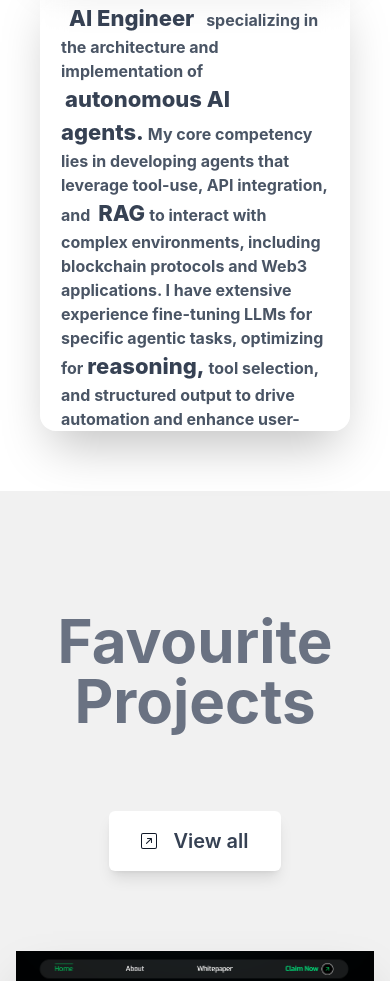
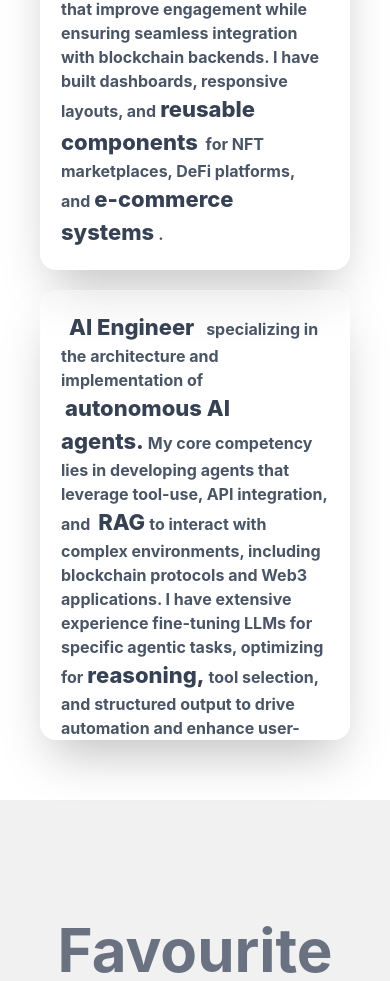
Before and after one commit to akorede12/MyPortfolio, a Next.js app: page / in a window 390 px wide. Shown: the part 2044-3025 px from the top of the page. Built offline with nearby package versions, Linux system fonts and the light colour scheme; no server answers.

Commit message:
ui tweaks

```diff
--- a/components/Skills.js
+++ b/components/Skills.js
@@ -28,7 +28,7 @@ export default function Skills() {
 
                 <div
                     id="Blockchain"
-                    className={`relative bg-white/10 backdrop-blur-md border shadow-2xl border-white/20 rounded-2xl p-5 w-full sm:pb-5 h-[450px] overflow-hidden text-[16px] font-bold transition-all duration-1000 ${isVisible ? 'opacity-100 translate-y-0' : 'opacity-0 translate-y-20'}`}
+                    className={`relative bg-white/10 backdrop-blur-md border shadow-2xl border-white/20 rounded-2xl p-5 w-full sm:pb-5 h-auto md:h-[450px] overflow-hidden text-[16px] font-bold transition-all duration-1000 ${isVisible ? 'opacity-100 translate-y-0' : 'opacity-0 translate-y-20'}`}
                     onMouseEnter={() => setHoveredSkill("Blockchain")}
                     onMouseLeave={() => setHoveredSkill(null)}
                 >
@@ -70,7 +70,7 @@ export default function Skills() {
 
                 <div
                     id="Frontend"
-                    className={`relative bg-white/10 backdrop-blur-md border shadow-2xl border-white/20 rounded-2xl p-5 w-full sm:pb-5 h-[450px] overflow-hidden text-[16px] font-bold transition-all duration-1000 ${isVisible ? 'opacity-100 translate-y-0' : 'opacity-0 translate-y-20'}`}
+                    className={`relative bg-white/10 backdrop-blur-md border shadow-2xl border-white/20 rounded-2xl p-5 w-full sm:pb-5 h-auto md:h-[450px] overflow-hidden text-[16px] font-bold transition-all duration-1000 ${isVisible ? 'opacity-100 translate-y-0' : 'opacity-0 translate-y-20'}`}
                     style={{ transitionDelay: '300ms' }}
                     onMouseEnter={() => setHoveredSkill("Frontend")}
                     onMouseLeave={() => setHoveredSkill(null)}
@@ -102,11 +102,11 @@ export default function Skills() {
                     >
                         <h2 className="font-bold text-sm my-1">Programming Languages:</h2>
                         <p className="font-semibold">JavaScript (ES6+), TypeScript, HTML & CSS</p>
+                        <h2 className="font-bold  my-1">Node.js</h2>
                         <h2 className="font-bold text-sm my-1">Frontend & UI Development:</h2>
                         <p>React, Next.js, Material UI, Tailwind CSS</p>
                         <h2 className="font-bold text-sm my-1">Design & Prototyping:</h2>
-                        <p> Figma, Adobe Creative Cloud (Photoshop, Illustrator), Canva</p>
-                        <h2 className="font-bold  my-2">Node.js</h2>
+                        <p> Figma, Photoshop, Illustrator, Canva</p>
                         <h2 className="font-bold text-sm my-1">Version Control & Collaboration:</h2>
                         <p> Git, GitHub, GitBucket, GitLab</p>
                         <h1 className="text-[70px] font-bold text-right">Web.</h1>
```
